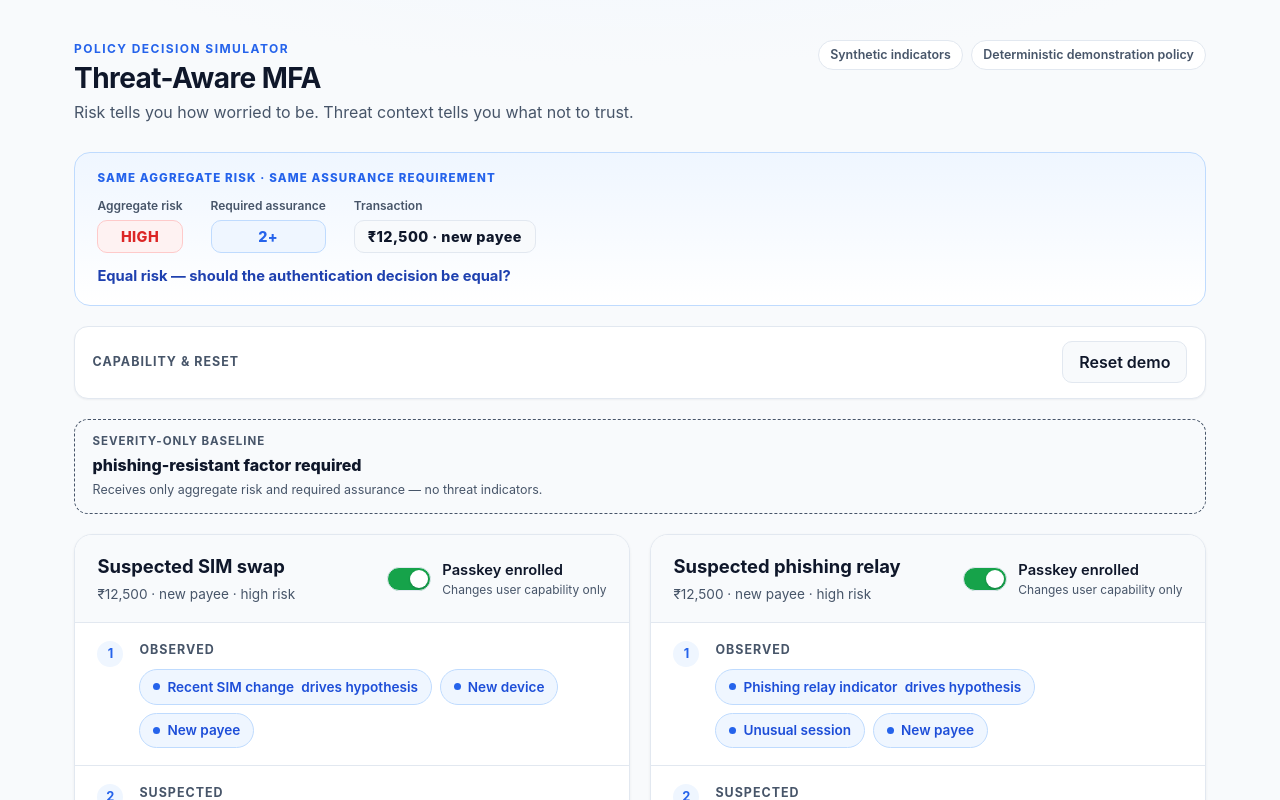
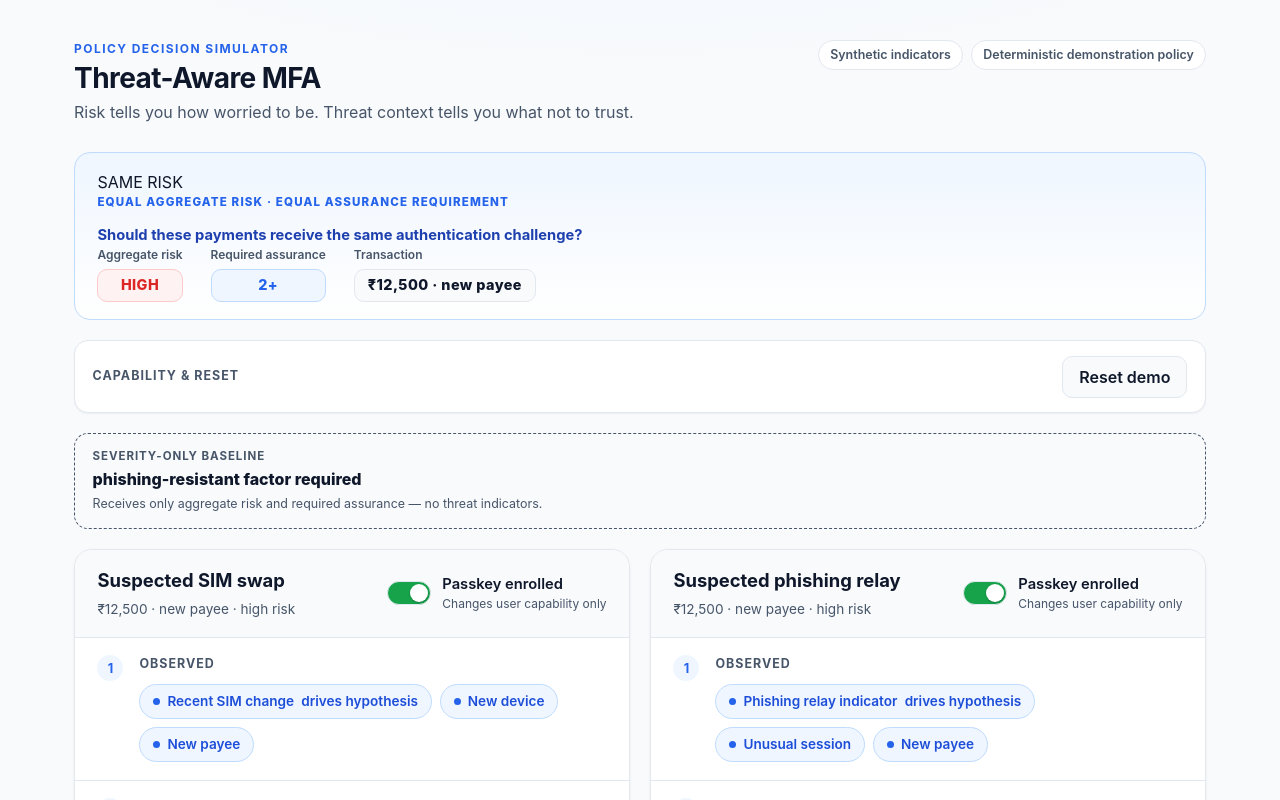
Before and after one commit to Venuvikaas/threat-aware-mfa, a React (Vite) app: page / in a window 1280 px wide. Shown: the top 800 px of the page. Built offline with nearby package versions, Linux system fonts and the light colour scheme.

Commit message:
style(ui): emphasize shared risk

```diff
--- a/src/components/SharedRiskHeader.tsx
+++ b/src/components/SharedRiskHeader.tsx
@@ -9,7 +9,17 @@ export function SharedRiskHeader({ scenarios }: SharedRiskHeaderProps) {
 
   return (
     <section className="shared-risk" aria-label="Shared scalar risk">
-      <p className="shared-risk-label">Same aggregate risk · same assurance requirement</p>
+      <div className="shared-risk-anchor">
+        <span className="same-risk-badge">SAME RISK</span>
+        <div>
+          <p className="shared-risk-label">
+            Equal aggregate risk · equal assurance requirement
+          </p>
+          <p className="shared-risk-question">
+            Should these payments receive the same authentication challenge?
+          </p>
+        </div>
+      </div>
       <div className="shared-risk-values">
         <div className="shared-risk-value">
           <span className="shared-risk-key">Aggregate risk</span>
@@ -30,9 +40,6 @@ export function SharedRiskHeader({ scenarios }: SharedRiskHeaderProps) {
           </span>
         </div>
       </div>
-      <p className="shared-risk-question">
-        Equal risk — should the authentication decision be equal?
-      </p>
     </section>
   );
 }
```
